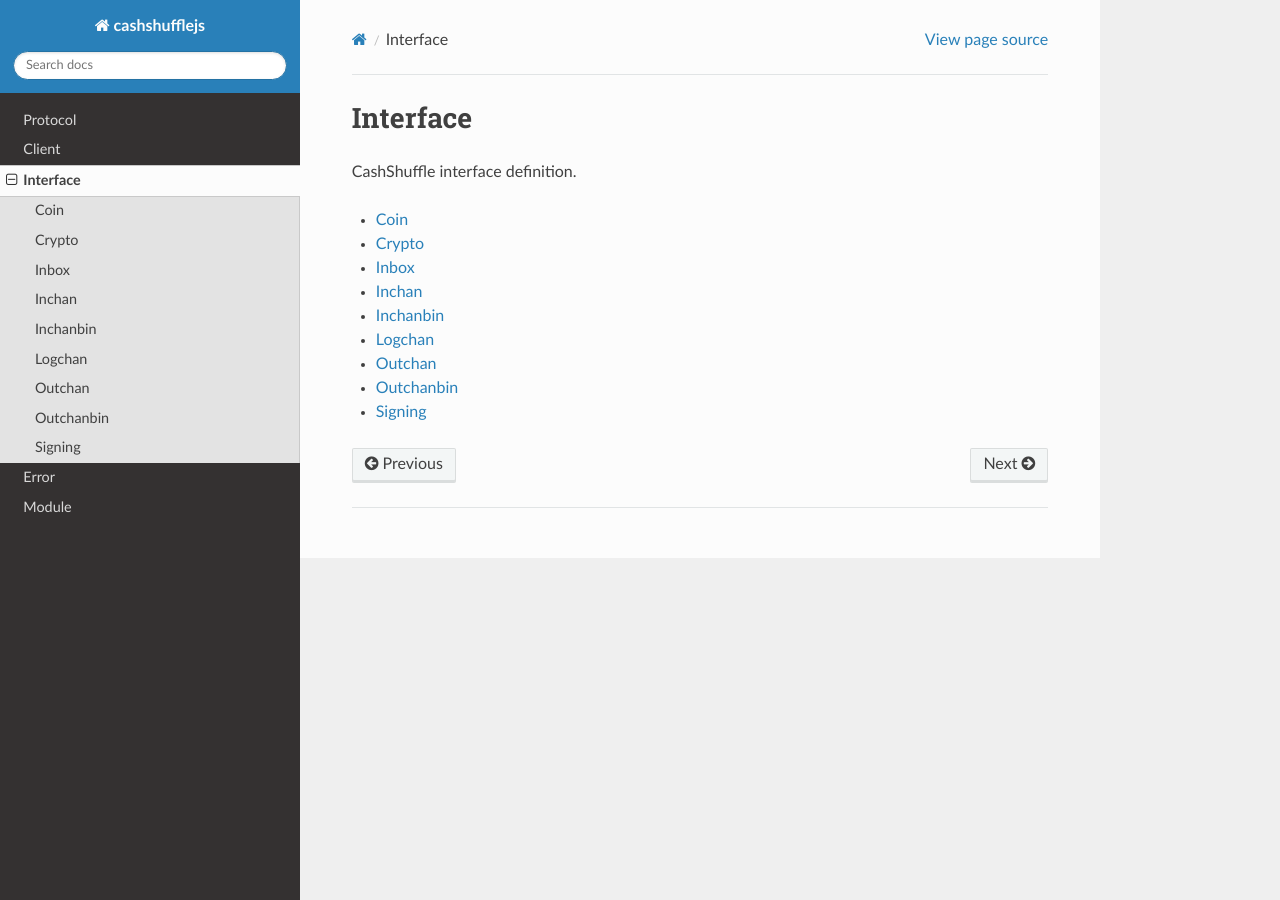
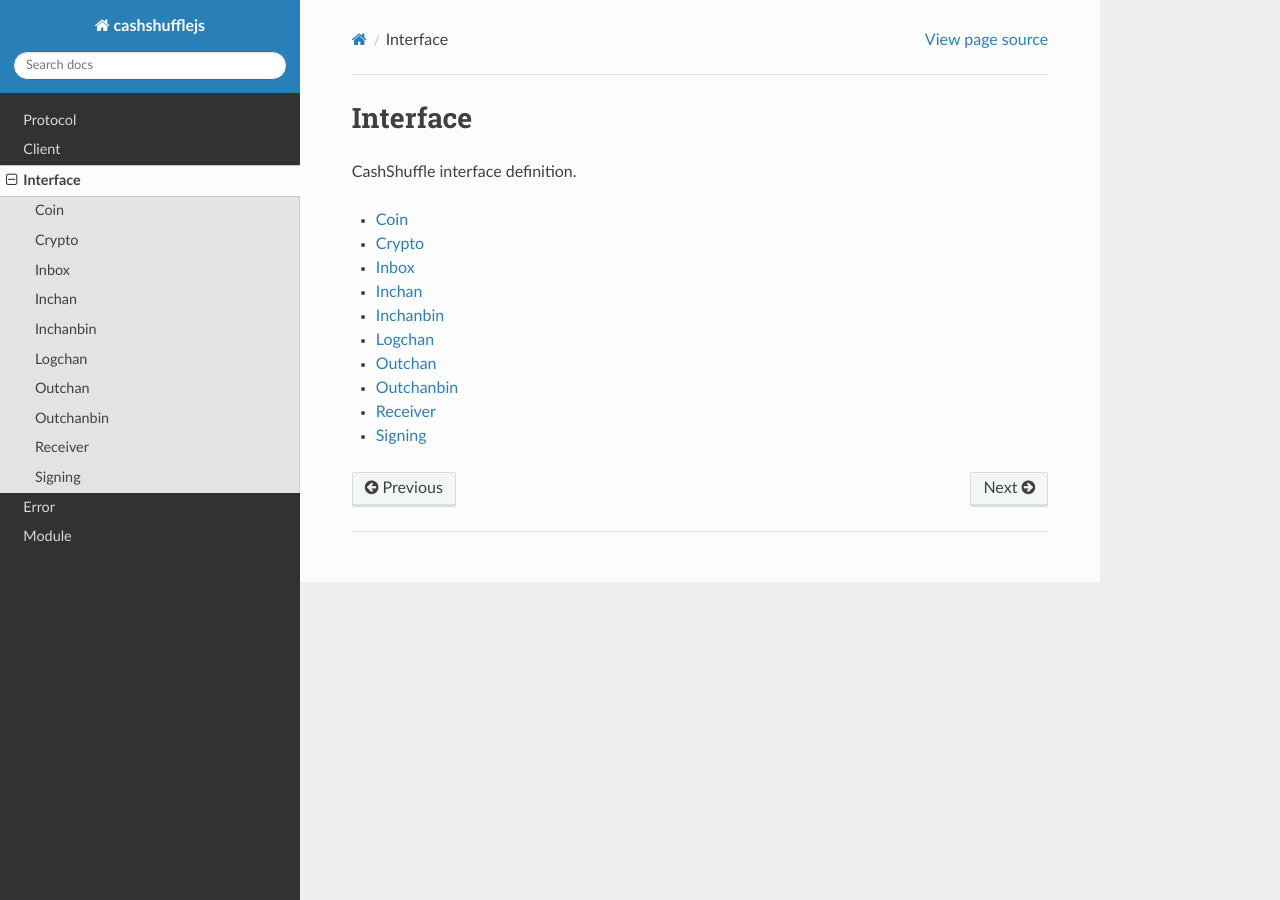
Before and after one commit to bookmoons/cashshufflejs, a Sphinx documentation site: the page built from doc/interface.rst, in a window 1280 px wide. Built offline with Sphinx 7.4.7 and the Read the Docs theme 2.0.0, drawn with Linux system fonts in a browser that asks for light colours.

Commit message:
doc: Add Receiver

```diff
--- a/doc/interface.rst
+++ b/doc/interface.rst
@@ -12,4 +12,5 @@
    interface/logchan
    interface/outchan
    interface/outchanbin
+   interface/receiver
    interface/signing
--- /dev/null
+++ b/doc/interface/receiver.rst
@@ -0,0 +1,5 @@
+Receiver
+--------
+
+.. autointerface:: receiver~Receiver
+   :members:
```
